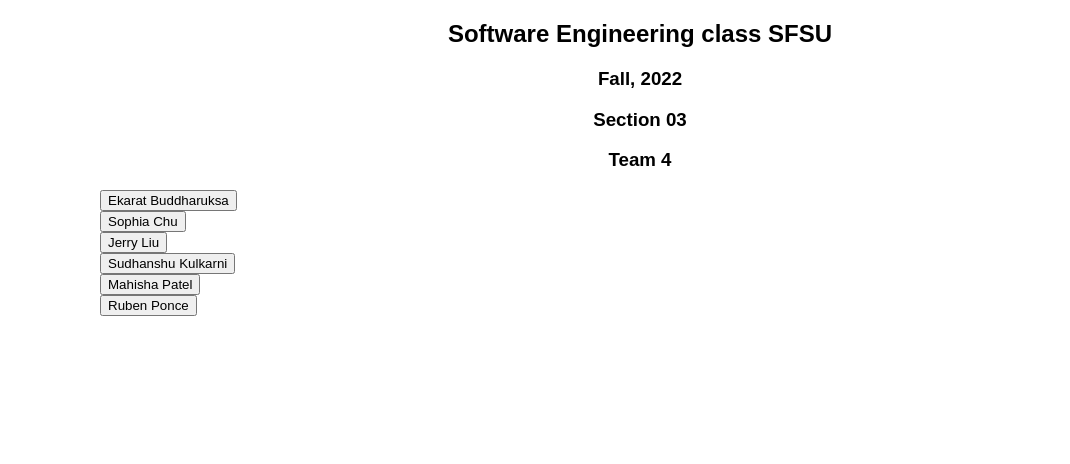
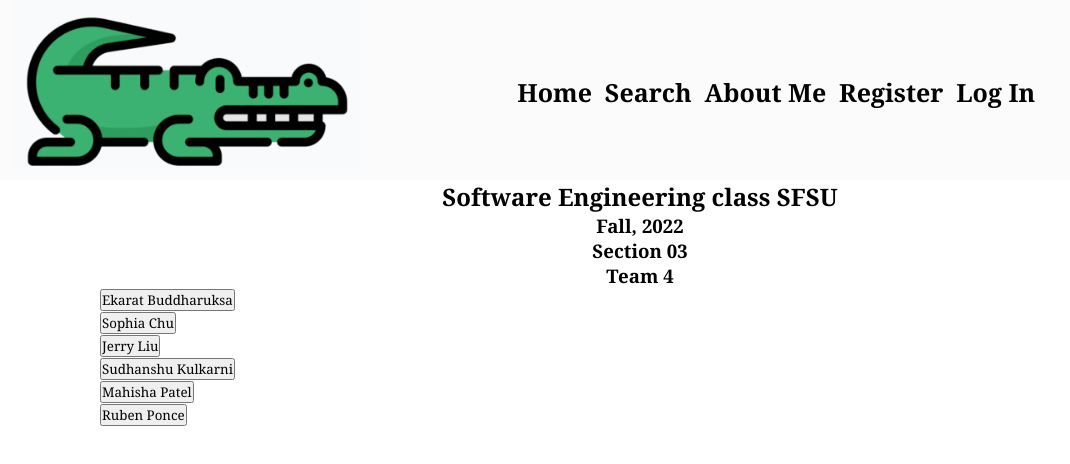
Before and after one commit to benztimm/csc648-03-fa22-team04, a React (Create React App) app in the folder application/frontend/: page / in a window 1280 px wide. Shown: the top 464 px of the page, without its empty margins (0-1070 px from the left). Built offline with nearby package versions, Linux system fonts and the light colour scheme.

Commit message:
<Ruben's initial Frontend changes>

```diff
--- a/application/frontend/src/App.js
+++ b/application/frontend/src/App.js
@@ -1,6 +1,8 @@
 import React, { Component } from 'react';
 import { BrowserRouter, Routes, Route, Switch, Router } from 'react-router-dom';
 import styles from './App.css';
+
+import Navbar from './components/Navbar/Navbar'
 
 import Home from './components/pages/Home';
 import Ekarat from './components/pages/Ekarat';
@@ -15,7 +17,12 @@ import SearchResults from './components/pages/SearchResults';
 class App extends Component {
   render() {
     return (
+
       <div className="App">
+        <React.Fragment>
+          <Navbar/>
+        </React.Fragment>
+
         <Routes>
           <Route path="/" element={<Home />} />
           <Route path="/home" element={<Home />} />
--- /dev/null
+++ b/application/frontend/src/components/Navbar/Navbar.js
@@ -0,0 +1,33 @@
+import { useRef } from "react";
+import { FaBars, FaTimes} from "react-icons/fa";
+import "../pages/styles/main.css"
+
+import logo from '../images/gatorExchange.png'
+
+function Navbar() {
+    const navRef = useRef();
+    const showNavbar = () => {
+        navRef.current.classList.toggle("responsive_nav");
+    }
+    return(
+        <header>
+            <h3> <img src={logo} className="img-fluid"></img> </h3>
+            <nav ref= {navRef}>
+                <a href='/#'>Home</a>
+                <a href='/#'>Search</a>
+                <a href='/#'>About Me</a>
+                <a href='/#'>Register</a>
+                <a href='/#'>Log In</a>
+
+                <button className="nav-btn nav-close-btn" onClick={showNavbar}>
+                    <FaTimes/>
+                </button>
+            </nav>
+            <button className="nav-btn" onClick={showNavbar}>
+                <FaBars/>
+            </button>
+        </header>
+    );
+}
+
+export default Navbar;
--- /dev/null
+++ b/application/frontend/src/components/pages/styles/main.css
@@ -0,0 +1,85 @@
+*{
+    padding: 0;
+    margin: 0;
+    box-sizing: border-box;
+    font-family: Georgia, 'Times New Roman';
+  }
+
+  :root{
+    --mainColor: #fbfbfb;
+    --mainColorLight: #3BB271;
+    --secondaryColor: #3BB271;
+    --textColor: black;
+  }
+
+  header  {
+    display: flex;
+    align-items: center;
+    justify-content: space-between;
+    height : 180px;
+    padding: 10px;
+    background-color: var(--mainColor);
+    color: var(--textColor);
+  }
+
+  nav a{
+    margin: 0.4rem;
+    color: var(--textColor);
+    text-decoration: none;
+    font-size: 25px;
+    font-weight: bolder;
+  }
+
+  nav a:hover{
+    color: var(--secondaryColor);
+  }
+
+  header .nav-btn{
+    padding: 5px;
+    cursor: pointer;
+    background: transparent;
+    border: none;
+    outline: none;
+    color: var(--textColor);
+    visibility: hidden;
+    opacity: 0;
+    font-size: 1.8rem;
+  }
+
+  @media only screen and (max-width: 1024px){
+    header .nav-btn{
+      visibility: visible;
+      opacity: 1;
+    }
+
+    header nav{
+      position: fixed;
+      top: 0;
+      left: 0;
+      height: 100%;
+      width: 100%;
+      display: flex;
+      flex-direction: column;
+      align-items: center;
+      justify-content: center;
+      gap: 1.5rem;
+      background-color: var(--mainColor);
+      transition: 1s;
+      transform: translateY(-100vh);
+    }
+
+    header .responsive_nav{
+      transform: none;
+    }
+
+    nav .nav-close-btn{
+        position: absolute;
+        top: 2rem;
+        right: 2rem;
+    }
+
+    nav a{
+        font-size: 1.5rem;
+    }
+
+  }
```
Also changed, not shown: application/frontend/src/components/Navbar/Navbar.css (added), application/frontend/src/components/images/gatorExchange.png (added).
